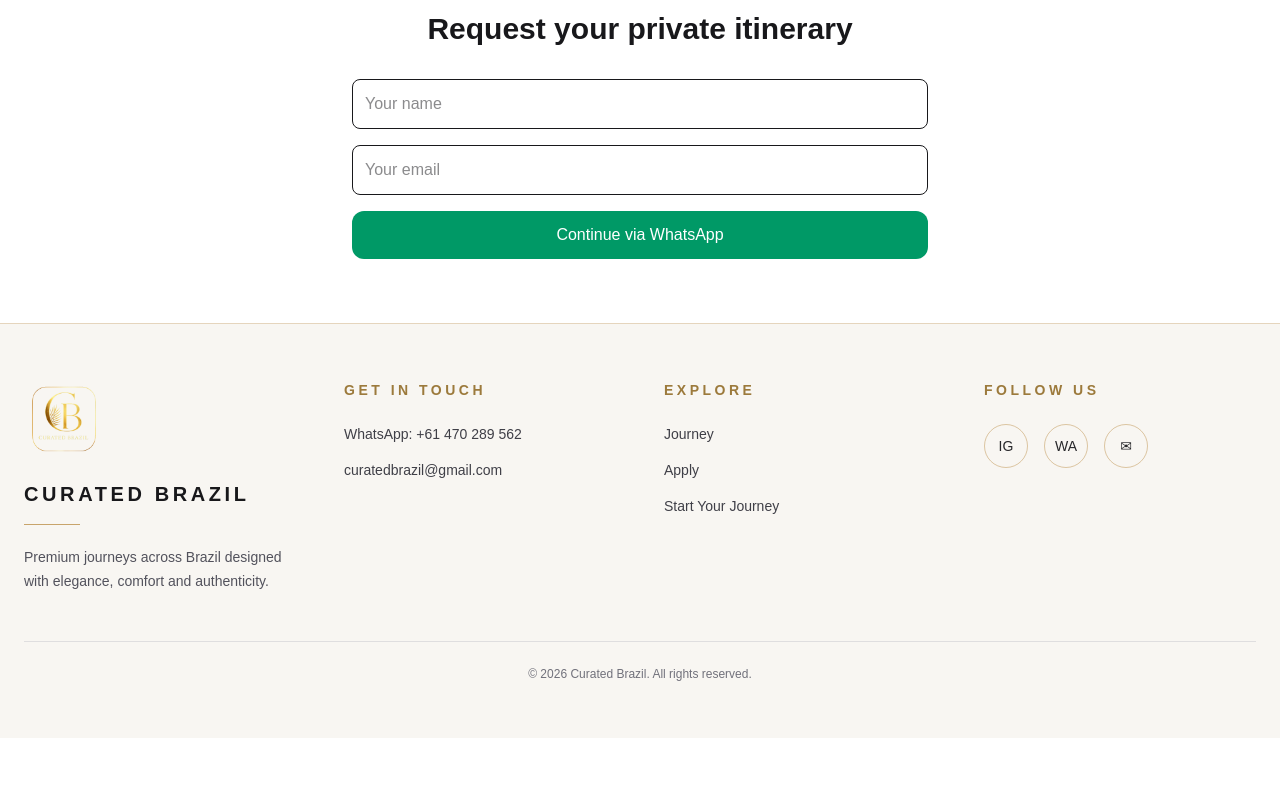
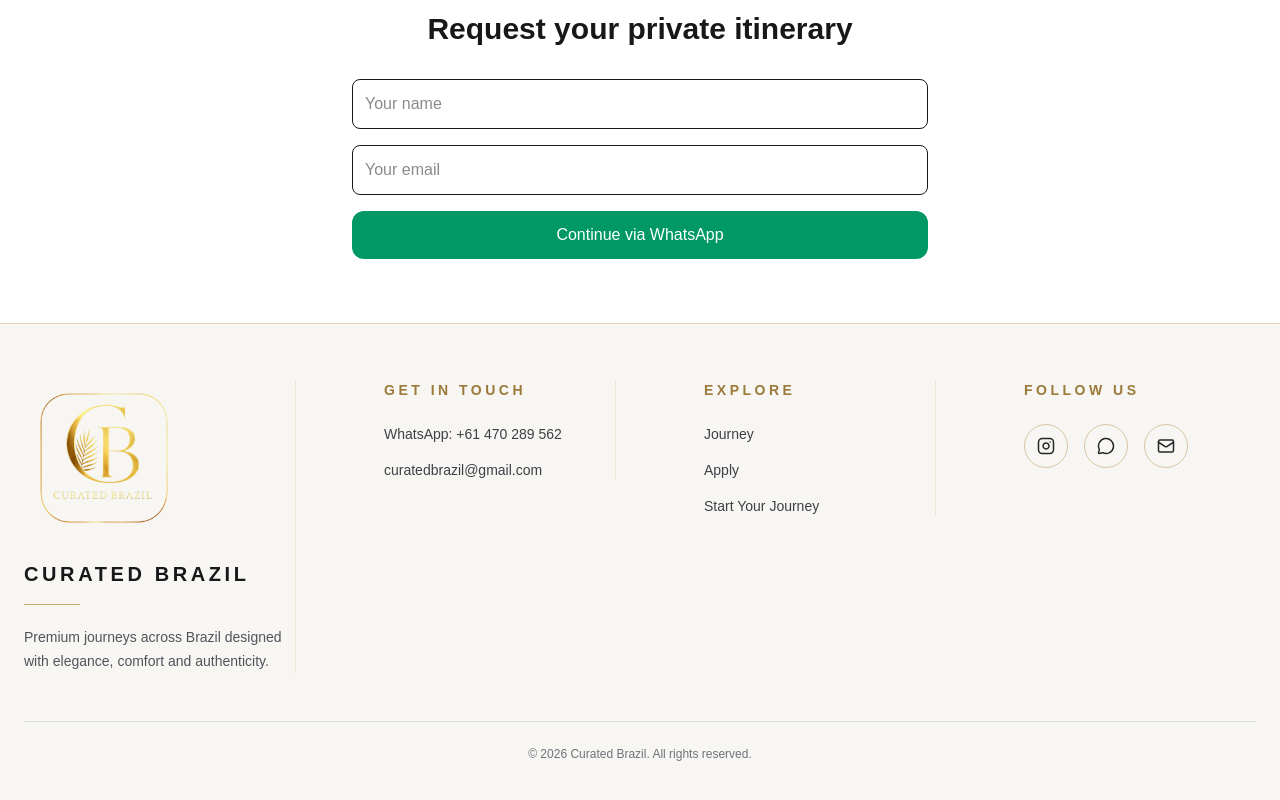
Before and after one commit to renatovvjr/brazil-premium-travel, a React (Vite) app: page / in a window 1280 px wide. Shown: the part 4457-5257 px from the top of the page. Before the commit the page ends 5195 px from the top, so only its background shows below. Built offline with nearby package versions, Linux system fonts and the light colour scheme; no server answers.

Commit message:
Add premium contact footer with Curated Brazil business details

```diff
--- a/src/App.jsx
+++ b/src/App.jsx
@@ -1,7 +1,9 @@
 import { useState } from 'react'
 import { motion } from 'framer-motion'
+import { Instagram, MessageCircle, Mail } from 'lucide-react'
 import { supabase } from './lib/supabase'
 import { Link } from 'react-router-dom'
+
 
 export default function App() {
   const [loading, setLoading] = useState(false)
@@ -330,14 +332,14 @@ export default function App() {
       <footer className="border-t border-[#c8a46b]/40 bg-[#f8f6f2] px-6 py-14">
         <div className="mx-auto max-w-7xl">
 
-          <div className="grid gap-12 md:grid-cols-4 md:items-start">
+          <div className="grid gap-12 md:grid-cols-4 md:items-start divide-y md:divide-y-0 md:divide-x divide-[#c8a46b]/20">
 
             {/* BRAND */}
-            <div className="text-center md:text-left">
+            <div className="flex flex-col items-center text-center md:items-start md:text-left">
               <img
                 src="/images/logo-premium.png"
                 alt="Curated Brazil"
-                className="mx-auto h-20 w-auto rounded-2xl md:mx-0"
+                className="mx-auto h-40 w-auto rounded-3xl md:mx-0"
               />
 
               <h3 className="mt-5 text-xl font-semibold tracking-[0.18em] text-zinc-900">
@@ -352,7 +354,7 @@ export default function App() {
             </div>
 
             {/* CONTACT */}
-            <div>
+            <div className="md:pl-10">
               <h4 className="text-sm font-semibold uppercase tracking-[0.25em] text-[#9c7a3c]">
                 Get in touch
               </h4>
@@ -364,7 +366,7 @@ export default function App() {
             </div>
 
             {/* EXPLORE */}
-            <div>
+            <div className="md:pl-10">
               <h4 className="text-sm font-semibold uppercase tracking-[0.25em] text-[#9c7a3c]">
                 Explore
               </h4>
@@ -383,7 +385,7 @@ export default function App() {
             </div>
 
             {/* SOCIAL */}
-            <div>
+            <div className="md:pl-10">
               <h4 className="text-sm font-semibold uppercase tracking-[0.25em] text-[#9c7a3c]">
                 Follow us
               </h4>
@@ -393,7 +395,7 @@ export default function App() {
                   href="#"
                   className="flex h-11 w-11 items-center justify-center rounded-full border border-[#c8a46b]/60 text-sm text-zinc-800 transition hover:bg-[#c8a46b] hover:text-white"
                 >
-                  IG
+                  <Instagram size={18} />
                 </a>
 
                 <a
@@ -402,14 +404,14 @@ export default function App() {
                   rel="noreferrer"
                   className="flex h-11 w-11 items-center justify-center rounded-full border border-[#c8a46b]/60 text-sm text-zinc-800 transition hover:bg-[#c8a46b] hover:text-white"
                 >
-                  WA
+                  <MessageCircle size={18} />
                 </a>
 
                 <a
                   href="mailto:curatedbrazil@gmail.com"
                   className="flex h-11 w-11 items-center justify-center rounded-full border border-[#c8a46b]/60 text-sm text-zinc-800 transition hover:bg-[#c8a46b] hover:text-white"
                 >
-                  ✉
+                  <Mail size={18} />
                 </a>
               </div>
             </div>
```
